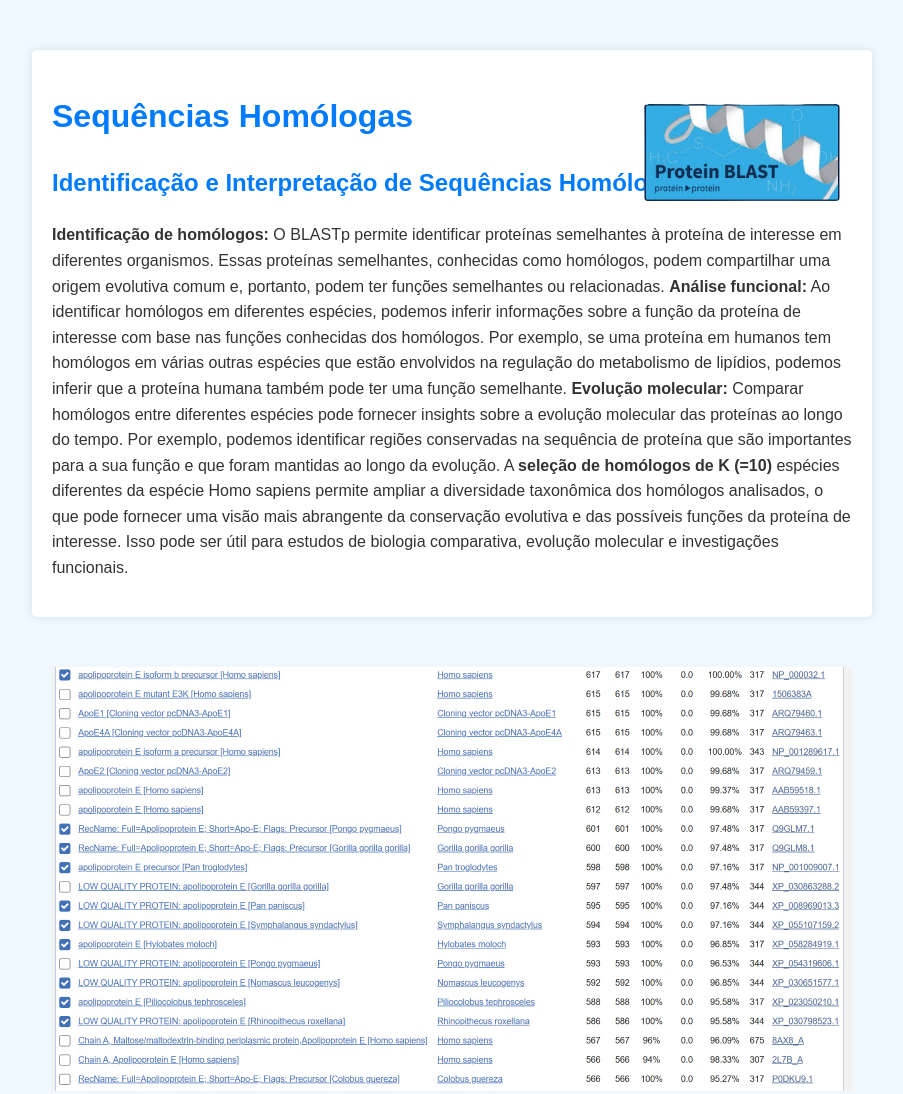
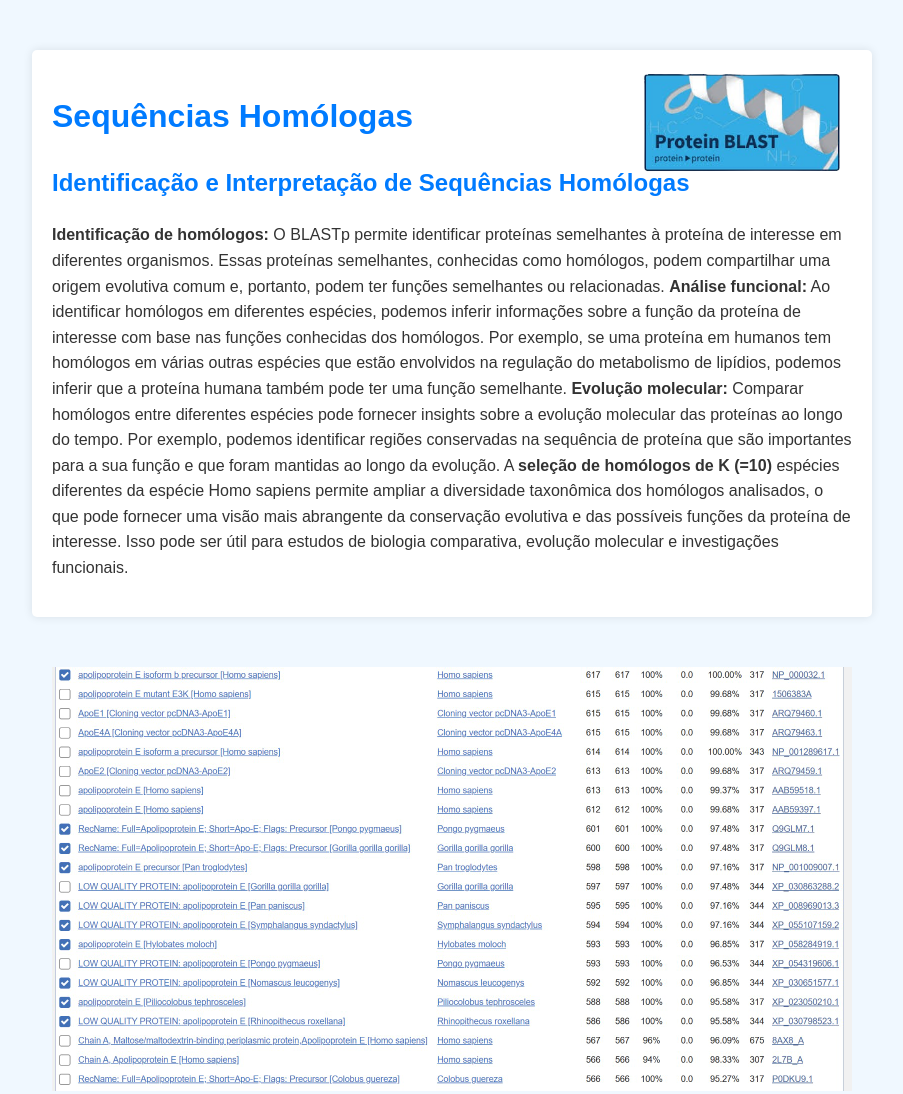
Before and after one commit to up202304593/Trabalho-Bioinform-tica, a plain HTML site: page etapa2.html in a window 1280 px wide. Shown: the top 1094 px of the page, without its empty margins (188-1091 px from the left). Drawn offline with Linux system fonts and the light colour scheme.

Commit message:
Update etapa2.html

```diff
--- a/etapa2.html
+++ b/etapa2.html
@@ -31,7 +31,7 @@
   }
   .content-box img {
     position: absolute; /* Define a posição absoluta para que possamos posicionar a imagem exatamente onde queremos */
-    top: -60px; /* Distância do topo da div (um pouco mais acima) */
+    top: -90px; /* Distância do topo da div (um pouco mais acima) */
     right: 10px; /* Distância da direita da div */
     width: 200px; /* Largura da imagem */
     height: auto; /* Altura automática para manter a proporção */
```
